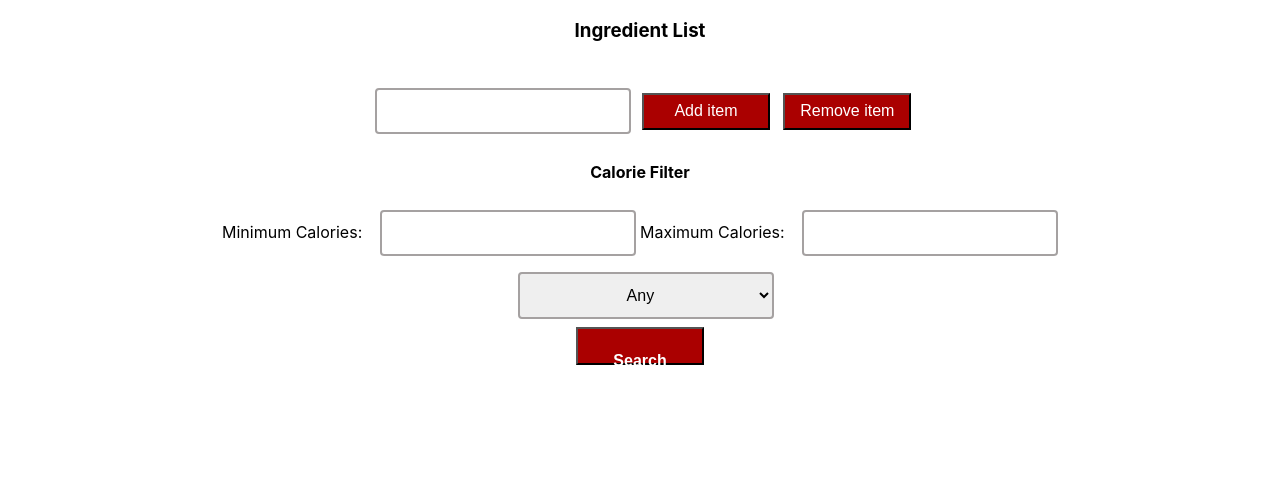
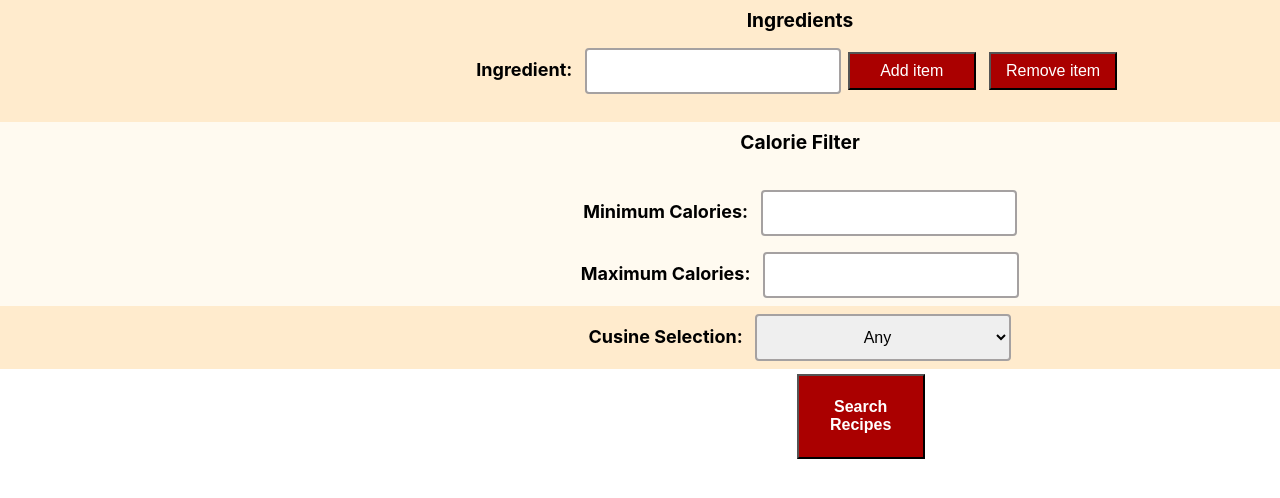
Before and after one commit to gokul-koganti/Recipe_Recommender, a React (Create React App) app: page / in a window 1280 px wide. Shown: the top 498 px of the page. Built offline with nearby package versions, Linux system fonts and the light colour scheme.

Commit message:
Update Form.js

```diff
--- a/src/components/Form.js
+++ b/src/components/Form.js
@@ -1,6 +1,7 @@
 import React, {Component} from "react";
 
 class Form extends Component{
+
     constructor(){
         super()
         this.state={
@@ -9,10 +10,9 @@ class Form extends Component{
             max_cal : "",
             ingredients: new Set()
 
+        }
+    }
 
-        }
-
-    }
 
     minUpdate = (event) =>{
         this.setState({
@@ -24,6 +24,8 @@ class Form extends Component{
         },()=>console.log(this.state))
     }
 
+
+
     maxUpdate = (event) =>{
         this.setState({
             cuisine : this.state.cuisine,
@@ -34,6 +36,7 @@ class Form extends Component{
         },()=>console.log(this.state))
     }
 
+
     cuisineUpdate = (event) =>{
         this.setState({
             cuisine : event.target.value,
@@ -43,17 +46,45 @@ class Form extends Component{
 
         },()=>console.log(this.state))
     }
-    addHandler = ()=> {
+
+
+    addHandler = (event)=> {
         const ingredient = document.getElementById("ingredient").value
         console.log(ingredient)
-       this.setState({
+        this.setState({
             cuisine : this.state.cuisine,
             min_cal : this.state.min_cal,
             max_cal : this.state.max_cal,
             ingredients:new Set(this.state.ingredients).add(ingredient)
 
-        },()=>console.log(this.state.ingredients))
+        },()=>console.log(this.state))
     }
+
+
+    removeHandler = () => {
+        var discardIngredient = window.prompt("Enter the item to be discarded: ");
+        var ingredientList = this.state.ingredients
+        ingredientList.delete(discardIngredient)
+        this.setState({
+            cuisine : this.state.cuisine,
+            min_cal : this.state.min_cal,
+            max_cal : this.state.max_cal,
+            ingredients: ingredientList
+
+        },()=>console.log(this.state))
+
+    }
+
+    handleSubmit = (event) => {
+        this.props.sendFormData(this.state.cuisine, this.state.min_cal,this.state.max_cal,this.state.ingredients)
+        // alert(this.state.max_cal)
+        // console.log(this.state.ingredients)
+    event.preventDefault()
+
+    }
+
+
+
     render(){
         const cuisine_list = ["Any", "Mexican", "Swedish", "Latvian", "Italian", "Spanish", "American","Scottish","British","Thai",
         "Japanese","Chinese","Indian","Canadian","Russian","Jewish","Polish","German","French","Hawaiian","Brazilian",
@@ -62,25 +93,28 @@ class Form extends Component{
         return(
             <div>
 
-                <form>
-                    <label><h3>Ingredient List</h3></label><br/>
-
-                    <div>
-
-                    <input type = "text" id = "ingredient" /> <button onClick ={this.addHandler} type="button" > Add item</button><button> Remove item</button><br/><br/>
+                <form onSubmit={this.handleSubmit}>
 
 
-
+                    <div id='FormContainer1'>
+                    <label id='IngredientLabel'>Ingredients</label><br/>
+                    <label class='sideLabel'> Ingredient: </label>
+                     <input type = "text" id = "ingredient" />
+                     <button onClick ={this.addHandler} type="button" > Add item</button>
+                     <button onClick ={this.removeHandler} type="button"> Remove item</button><br/><br/>
                     </div>
 
 
-                    <div>
-                    <label> <b>Calorie Filter</b> </label><br/><br/>
-                    <label> Minimum Calories: </label> <input type = "text" value={this.state.min_cal} onChange={this.minUpdate}/>
-                    <label> Maximum Calories: </label> <input type = "text" value={this.state.max_cal} onChange={this.maxUpdate}/>
+                    <div id = 'FormContainer2'>
+                    <label id ='CalorieLabel'> <b>Calorie Filter</b> </label><br/><br/>
+                    <label class='sideLabel'> Minimum Calories: </label>
+                    <input type = "text" value={this.state.min_cal} onChange={this.minUpdate}/><br/>
+                    <label class='sideLabel'> Maximum Calories: </label>
+                     <input type = "text" value={this.state.max_cal} onChange={this.maxUpdate}/><br/>
                     </div>
 
-                    <div>
+                    <div id = 'FormContainer3'>
+                    <label class='sideLabel'> Cusine Selection: </label>
                     <select value={this.state.cuisine} onChange={this.cuisineUpdate} >{
                         cuisine_list.map((category,i) => <option key={i}>{category}</option>)
                     }
@@ -88,7 +122,7 @@ class Form extends Component{
                     </div>
 
 
-                <button type="submit"> <h4>Search Recipes</h4> </button>
+                <button type="button" id='submit' onClick={this.handleSubmit}  > <h4>Search Recipes</h4> </button>
                 </form>
             </div>
         )
```
